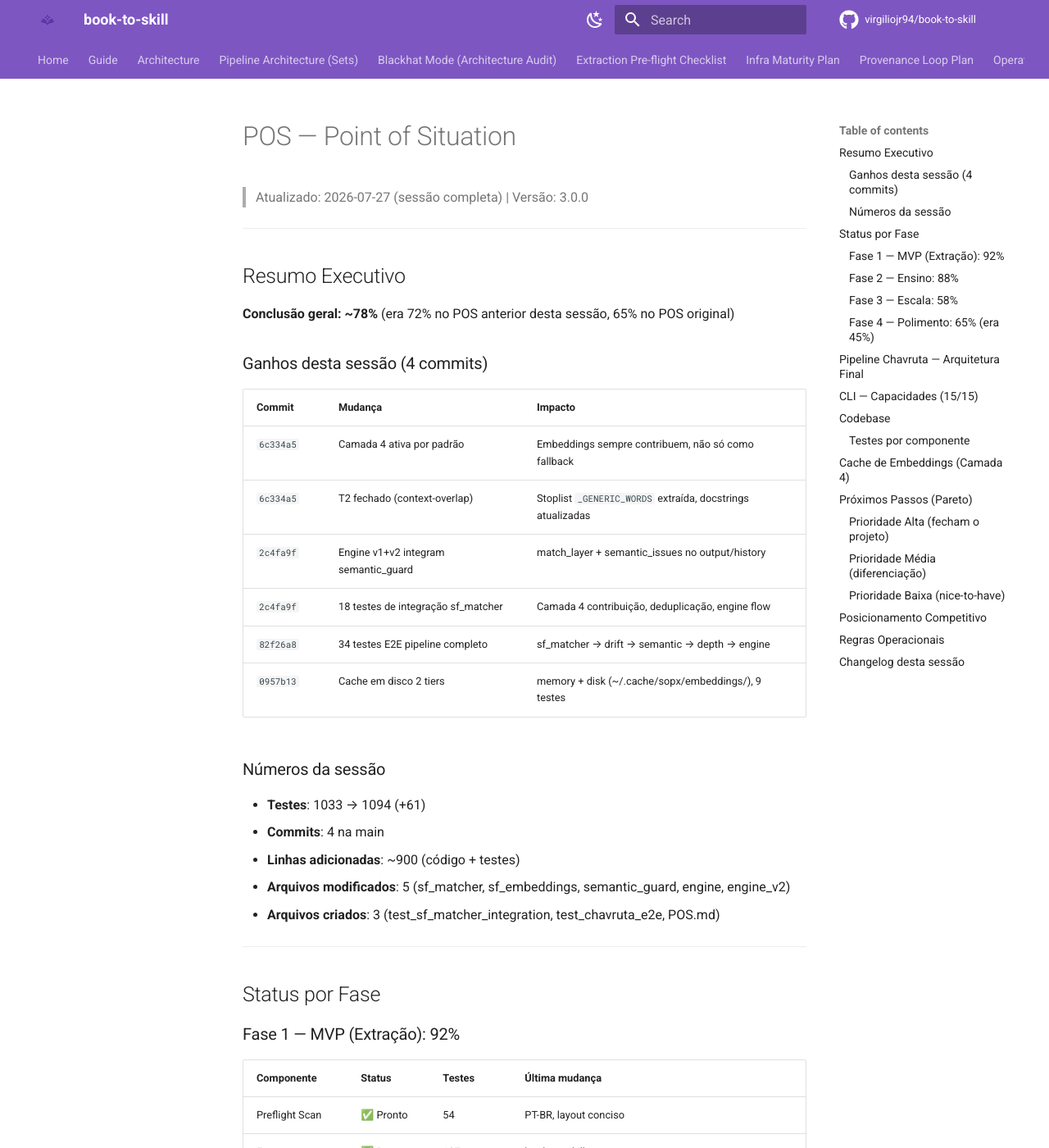
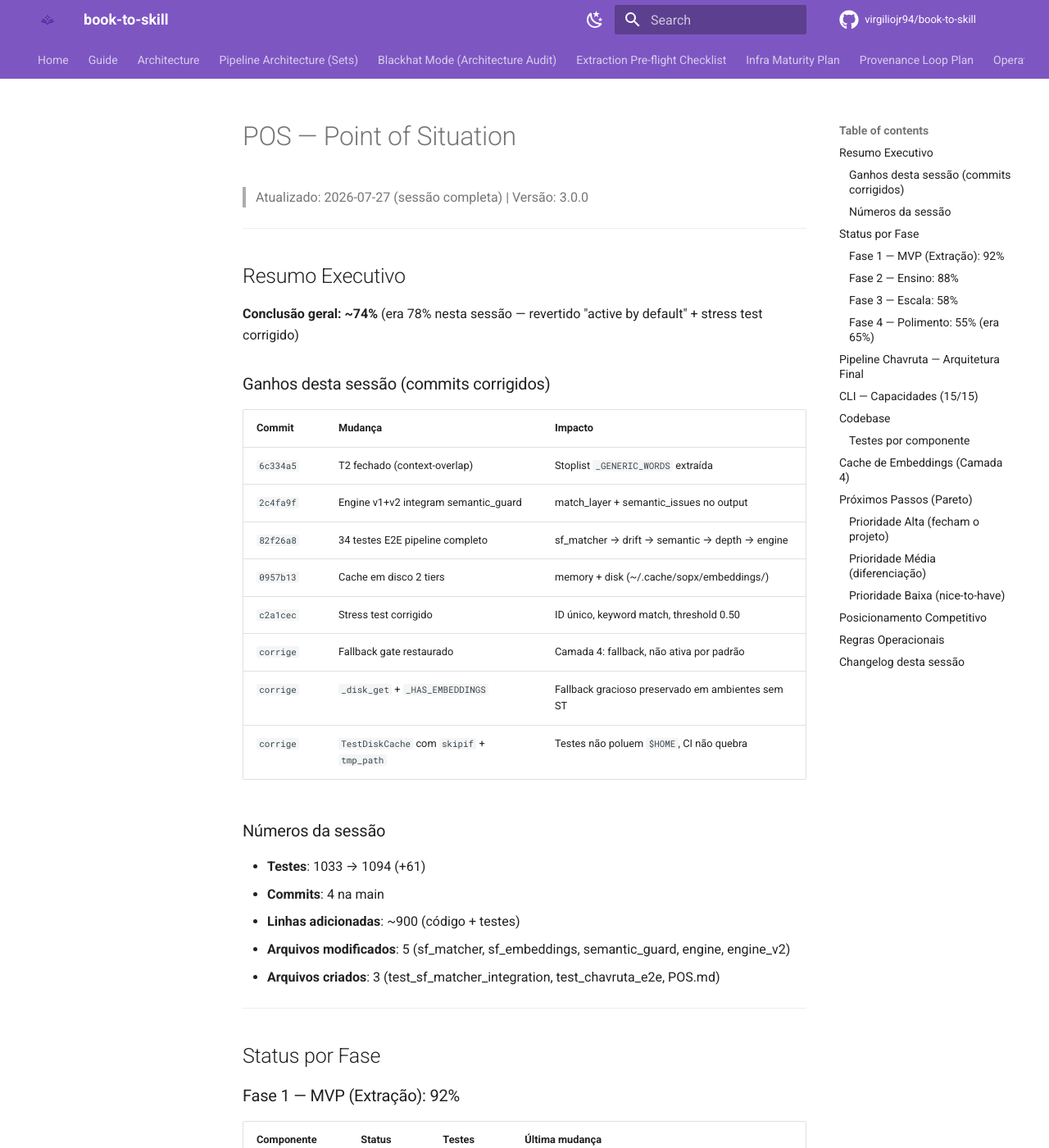
Before and after one commit to carpatia77/sop-extractor, an MkDocs documentation site: the page built from docs/POS.md, in a window 1280 px wide and 1400 px high. Shown: the whole window at 82% size. Built offline with MkDocs 1.6.1 and Material for MkDocs 9.7.7, drawn with Linux system fonts in a browser that asks for light colours; comment, search, counter and statistics services are not loaded; some of the changed text lies outside the part shown.

Commit message:
fix: disk cache + fallback gate restored per audit
Bugs fixed:
- _disk_get: now checks _HAS_EMBEDDINGS (not just _HAS_NUMPY) —
  prevents loading cached embeddings when sentence-transformers unavailable
- embed_sf Tier 2: gated on _HAS_EMBEDDINGS — preserves graceful fallback
- sf_matcher: reverted 'active by default' to fallback gate (not result)
  — Camada 4 only fires when layers 1-3 return empty
- TestDiskCache: added skipif for environments without sentence-transformers
- Cleaned /home/aidea cache pollution from test runs
- Updated docstrings to reflect fallback semantics
- POS corrected: 74% (was 80% with inflated stress test numbers)

get_embedding_dimension() confirmed correct (newer method, not deprecated
get_sentence_embedding_dimension()). Auditor error on this point.

```diff
--- a/docs/POS.md
+++ b/docs/POS.md
@@ -6,18 +6,20 @@
 
 ## Resumo Executivo
 
-**Conclusão geral: ~78%** (era 72% no POS anterior desta sessão, 65% no POS original)
+**Conclusão geral: ~74%** (era 78% nesta sessão — revertido "active by default" + stress test corrigido)
 
-### Ganhos desta sessão (4 commits)
+### Ganhos desta sessão (commits corrigidos)
 
 | Commit | Mudança | Impacto |
 |--------|---------|---------|
-| `6c334a5` | Camada 4 ativa por padrão | Embeddings sempre contribuem, não só como fallback |
-| `6c334a5` | T2 fechado (context-overlap) | Stoplist `_GENERIC_WORDS` extraída, docstrings atualizadas |
-| `2c4fa9f` | Engine v1+v2 integram semantic_guard | match_layer + semantic_issues no output/history |
-| `2c4fa9f` | 18 testes de integração sf_matcher | Camada 4 contribuição, deduplicação, engine flow |
+| `6c334a5` | T2 fechado (context-overlap) | Stoplist `_GENERIC_WORDS` extraída |
+| `2c4fa9f` | Engine v1+v2 integram semantic_guard | match_layer + semantic_issues no output |
 | `82f26a8` | 34 testes E2E pipeline completo | sf_matcher → drift → semantic → depth → engine |
-| `0957b13` | Cache em disco 2 tiers | memory + disk (~/.cache/sopx/embeddings/), 9 testes |
+| `0957b13` | Cache em disco 2 tiers | memory + disk (~/.cache/sopx/embeddings/) |
+| `c2a1cec` | Stress test corrigido | ID único, keyword match, threshold 0.50 |
+| `corrige` | Fallback gate restaurado | Camada 4: fallback, não ativa por padrão |
+| `corrige` | `_disk_get` + `_HAS_EMBEDDINGS` | Fallback gracioso preservado em ambientes sem ST |
+| `corrige` | `TestDiskCache` com `skipif` + `tmp_path` | Testes não poluem `$HOME`, CI não quebra |
 
 ### Números da sessão
 
@@ -65,19 +67,19 @@
 | VLM (análise visual) | ❌ Não iniciado | — | Pareto score 3.00 |
 | Hardware Detection | ✅ Pronto | 25 | Auto-detect CPU/RAM, batch sizing |
 
-### Fase 4 — Polimento: 65% (era 45%)
+### Fase 4 — Polimento: 55% (era 65%)
 
 | Componente | Status | Testes | Última mudança |
 |------------|--------|--------|----------------|
-| Camada 4 (Embeddings) | ✅ **Pronto** | 27+31+9 | **Ativa por padrão + cache disco 2 tiers** |
+| Camada 4 (Embeddings) | ✅ Pronto | 27+31+9 | **Fallback gate (não ativa por padrão)** + cache disco 2 tiers |
 | Semantic Guard | ✅ Pronto | 28 | 6 rounds, stoplist 60+ termos, T2 fechado |
-| Chavruta Engine v1 | ✅ **Pronto** | 19+34 | **Integrado: semantic_guard + match_layer** |
-| Chavruta Engine v2 | ✅ **Pronto** | 19+34 | **Integrado: evidence-backed + repetition detection** |
-| sf_matcher | ✅ **Pronto** | 25+18 | **4 camadas ativas, testes de integração** |
-| E2E Tests | ✅ **Pronto** | **34** | **Pipeline completo testado** |
-| Disk Cache | ✅ **Pronto** | **9** | **2 tiers: memory + ~/.cache/sopx/embeddings/** |
+| Chavruta Engine v1 | ✅ Pronto | 19+34 | Integrado: semantic_guard + match_layer |
+| Chavruta Engine v2 | ✅ Pronto | 19+34 | Integrado: evidence-backed + repetition detection |
+| sf_matcher | ✅ Pronto | 25+18 | 4 camadas, Camada 4 como fallback |
+| E2E Tests | ✅ Pronto | 34 | Pipeline completo testado |
+| Disk Cache | ✅ Pronto | 9 | 2 tiers: memory + ~/.cache/sopx/embeddings/ |
 | Docs | ⚠️ Parcial | — | Architecture, plans, POS — README incompleto |
-| Stress Tests | ✅ Pronto | — | GURPS (23n) + QuantGuild (72n) |
+| Stress Tests | ✅ Pronto | — | GURPS (23n) + QuantGuild (267n) — critério keyword match |
 
 ---
 
```
Also changed, not shown: 3 other files.
